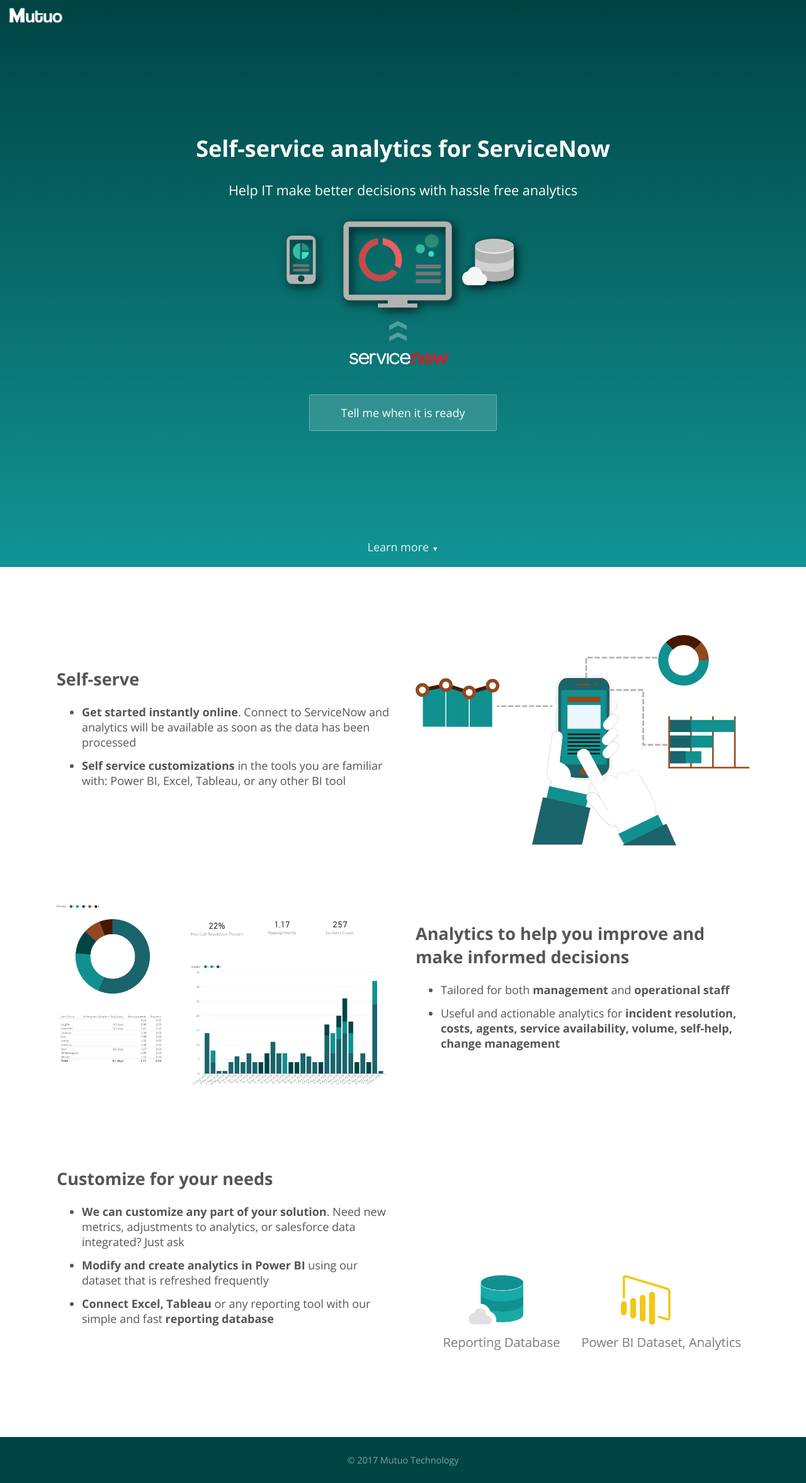
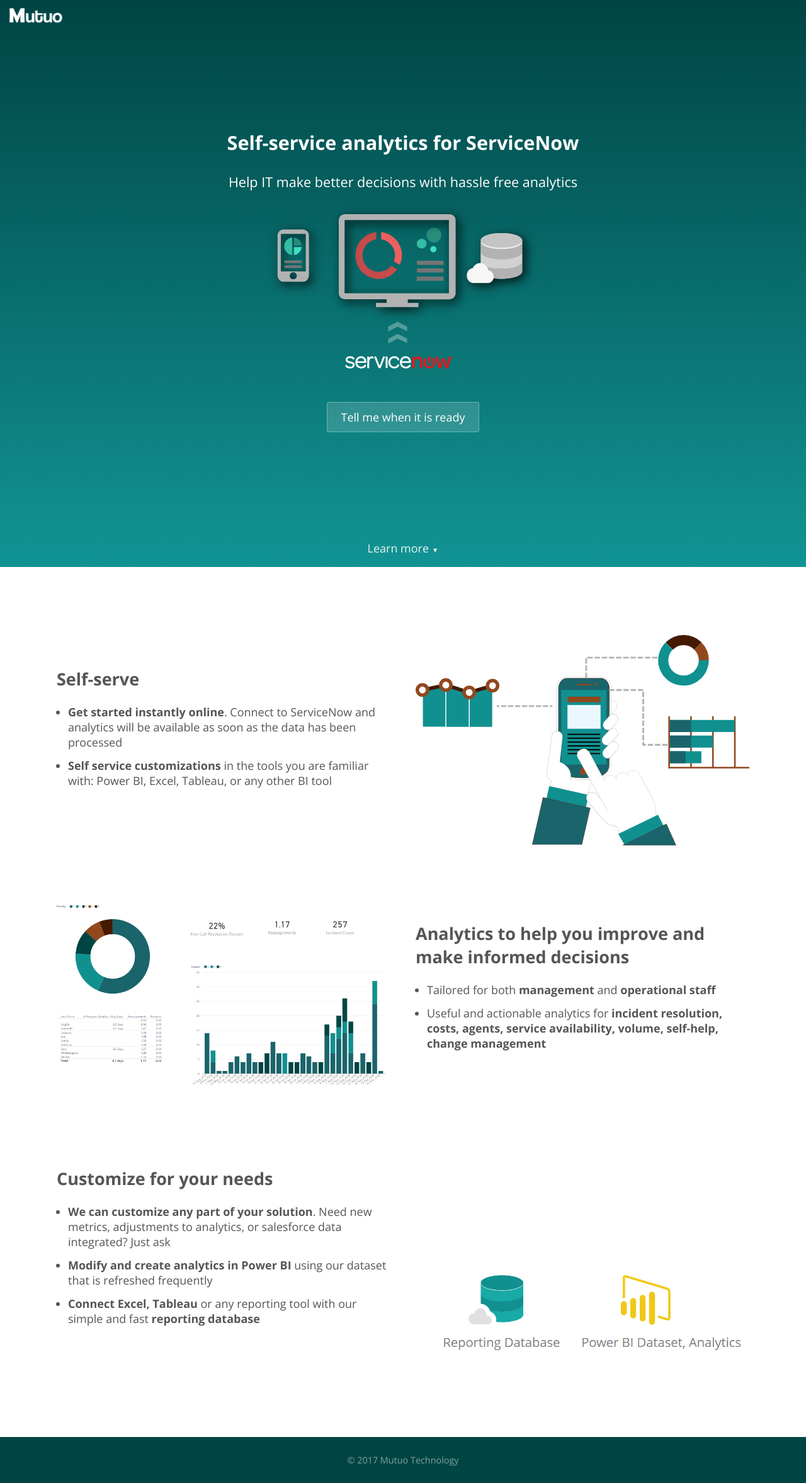
Before and after one commit to markledwich2/mutuosite, a Jekyll site: the page built from index.html, in a window 1280 px wide. Shown: the whole page at 63% size. Built offline with Jekyll 4.4.1, drawn with Linux system fonts in a browser that asks for light colours; nearby versions of some CDN libraries; the list of posts is cut into pages by our own code.

Commit message:
better responsiveness

```diff
--- a/_sass/elements.scss
+++ b/_sass/elements.scss
@@ -5,7 +5,7 @@
 
 h1{
 	margin: 1vw;
-	font-size: 2rem;
+	font-size: 1.7rem;
 }
 
 h2 {
@@ -30,6 +30,7 @@
 	color: #666;
 	margin: 0;
 	font-weight: 100;
+
 	//line-height: 1.4;
 }
 
@@ -37,6 +38,9 @@
 	width: 100%;
 }
 
+ul {
+	padding-left: 1rem;
+}
 li {
 	margin-bottom: 1vw;
 }
--- a/_sass/forms.scss
+++ b/_sass/forms.scss
@@ -1,7 +1,7 @@
 .button a, input[type=submit] {
 	color: #fff;
 	text-decoration: none;
-	padding: 10px 30px;
+	padding: 0.2em 1em;
 	background: $brand-color;
 	border-radius: 3px;
 	border: 1px solid rgba(255,255,255,.5);
@@ -18,7 +18,7 @@
 	background: rgba(255,255,255,0.15);
 	border-radius: 3px;
 	border: 1px solid rgba(255, 255, 255, 0.3);
-	padding: 16px 50px;
+	padding: 0.6em 1.2em;
 }
 
 .button.alt a:hover {
--- a/_sass/landing-page.scss
+++ b/_sass/landing-page.scss
@@ -72,15 +72,10 @@
 .learn-more {
 	position: absolute;
 	left: 0;
-	bottom: 20px;
+	bottom: 2vh;
 	text-align: center;
-	font-size: 1em;
+	font-size: 1rem;
 	width: 100%;
-	visibility: hidden;
-
-	@media (min-height: 400px) {
-		visibility: visible;
-	}
 
 	a {
 		text-decoration: none;
@@ -100,3 +95,8 @@
 	margin-top: 3vh;
 	font-size: 1.2em;
 }
+
+.cta {
+	margin: 6vh 0;
+	font-size: 1em;
+}
--- a/index.html
+++ b/index.html
@@ -9,7 +9,7 @@
 			<p class="subtext editable">Help IT make better decisions with hassle free analytics</p>
 
 			<div id="LandingImage" style="padding-top:2vh">
-				<img alt="Screenshot" id="cms-identifiable-403" data-cms-cid="71" src="/images/Landing Image.svg" style="max-height: 250px" />
+				<img alt="Screenshot" id="cms-identifiable-403" data-cms-cid="71" src="/images/Landing Image.svg" style="height: 30vh" />
 			</div>
 			<div id="LandingActionButton" class="cta button alt"><a href="http://eepurl.com/ch1esL">Tell me when it is ready</a></div>
 		</div>
```
